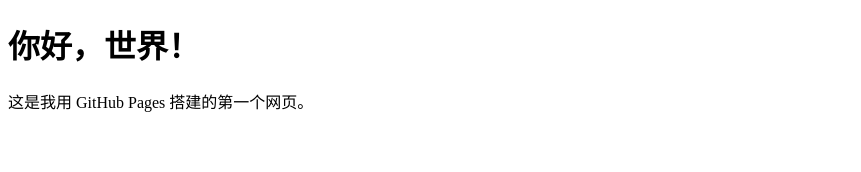
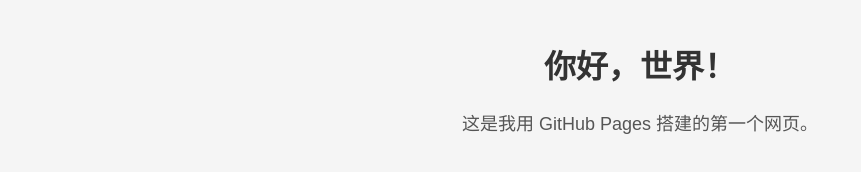
Before and after one commit to dream-s-dt/dream-s-dt.github.io, a plain HTML site: page index.html in a window 1280 px wide. Shown: the whole page, without its empty margins (0-861 px from the left). Drawn offline with Linux system fonts and the light colour scheme.

Commit message:
Update index.html

```diff
--- a/index.html
+++ b/index.html
@@ -7,6 +7,6 @@
 <body>
 <h1>你好，世界！</h1>
 <p>这是我用 GitHub Pages 搭建的第一个网页。</p>
-<link ref="stylesheet" href="css/index.css">
+<link rel="stylesheet" href="css/index.css">
 </body>
 </html>
```
